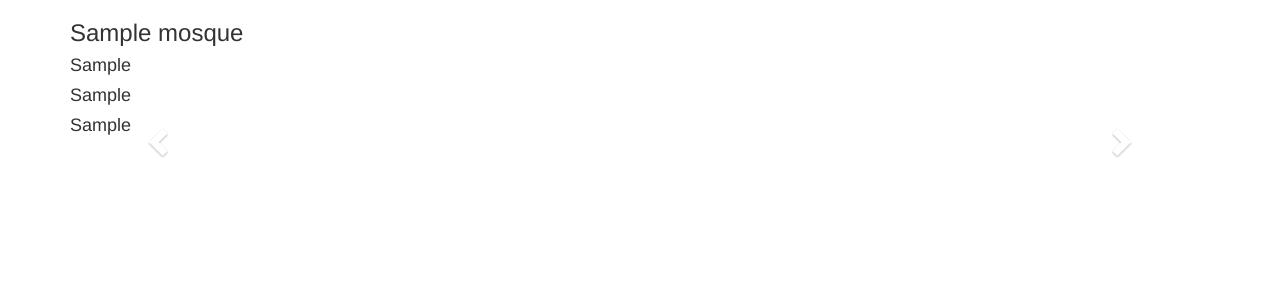
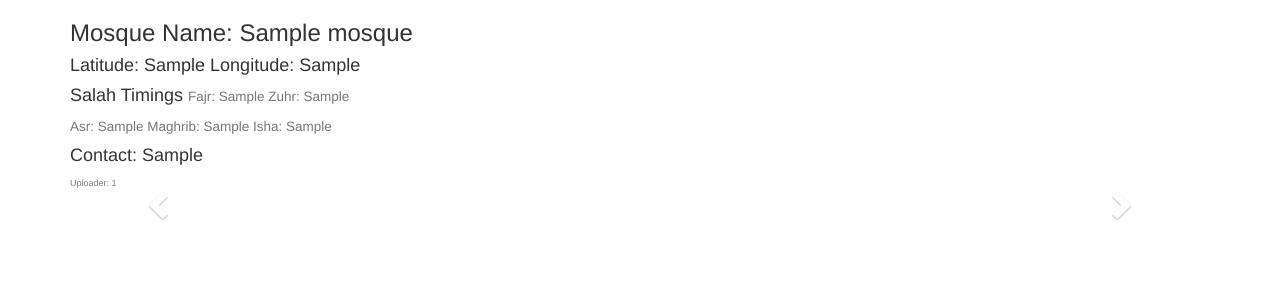
Before and after one commit to LokiQLoki/DigiMosque, a Flask app: template templates/gallery.html in a window 1280 px wide. Shown: the top 300 px of the page. Run offline with Flask 2, Linux system fonts and the light colour scheme; the template is opened without the code that fills it: values that come from a table or form of the project are taken from there, others are empty; tables that the repository leaves empty hold one stand-in row (values such as "Sample post"); some libraries are stand-ins or nearby versions.

Commit message:
bootstrap form

```diff
--- a/app.py
+++ b/app.py
@@ -107,7 +107,7 @@ def add_mosque():
     result=add_to_db(table_name,[mosque_name,mosque_lat,mosque_lon,fajr_time,zuhur_time,asar_time,maghrib_time,isha_time,contact_num,folder_name,"default",image_names])
 
     if "MOSQUE" in result:
-        return get_all()
+        return get_gallery()
     else:
         return result
 
--- a/templates/gallery.html
+++ b/templates/gallery.html
@@ -16,7 +16,7 @@
 </head> -->
 
 <head>
-        <title>Clean Up Sale. Great quality products at amazing price</title>
+        <title>List of mosques with photos, salah timings and contacts</title>
         <meta charset="utf-8">
         <meta name="viewport" content="width=device-width, initial-scale=1">
         <link rel="stylesheet" href="https://maxcdn.bootstrapcdn.com/bootstrap/3.4.0/css/bootstrap.min.css" >
@@ -54,10 +54,12 @@
 
 <div class="container">
     {% for item in items %}
-        <h3>{{item.name}}</h3>
-        <h4>{{item.lat}}</h4>
-        <h4>{{item.lon}}</h4>
-        <h4>{{item.contact}}
+        <h3>Mosque Name: {{item.name}}</h3>
+        <h4>Latitude: {{item.lat}} Longitude: {{item.lon}}</h4>
+        <h4>Salah Timings <small>Fajr: {{item.FA}} Zuhr: {{item.ZU}}</small></h4>
+        <h4><small>Asr: {{item.AS}} Maghrib: {{item.MA}} Isha: {{item.IS}}</small></h4>
+        <h4>Contact: {{item.contact}}</h4>
+        <h6><small>Uploader: {{item.uploader_id}}</small></h6>
 
 
         <div id="{{item.image_folder_name}}" class="carousel slide" data-ride="carousel">
```
